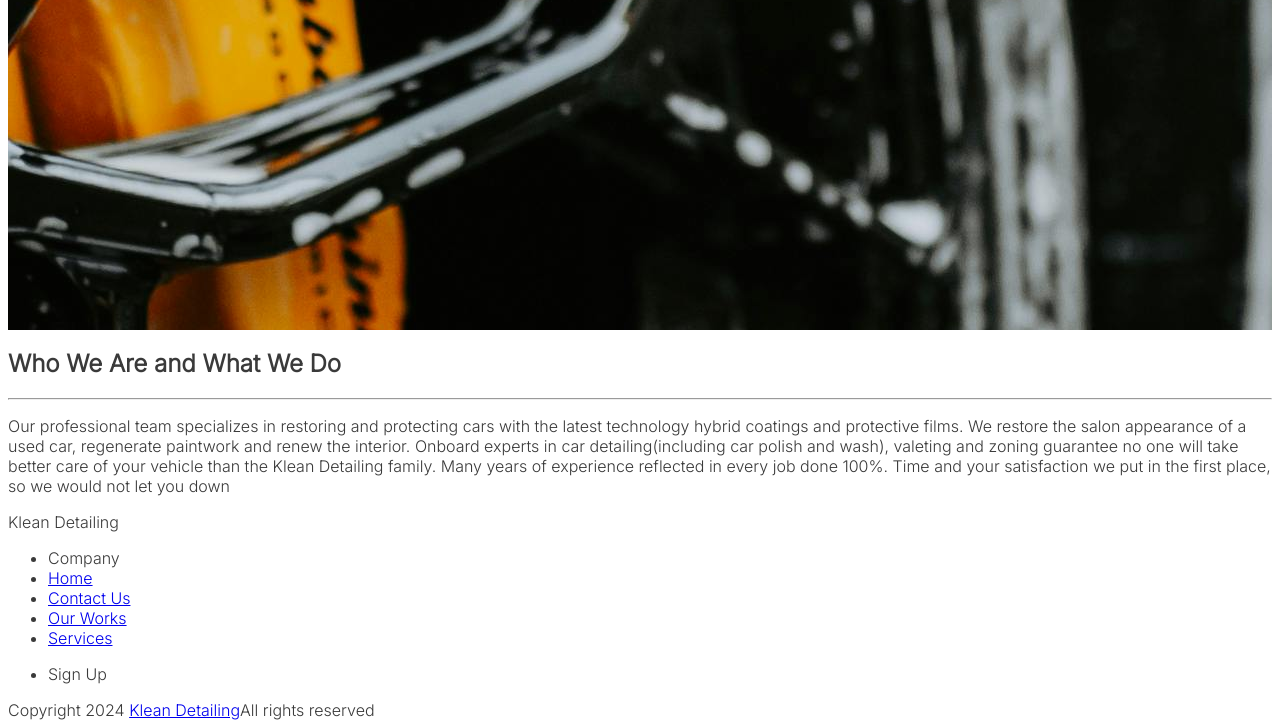
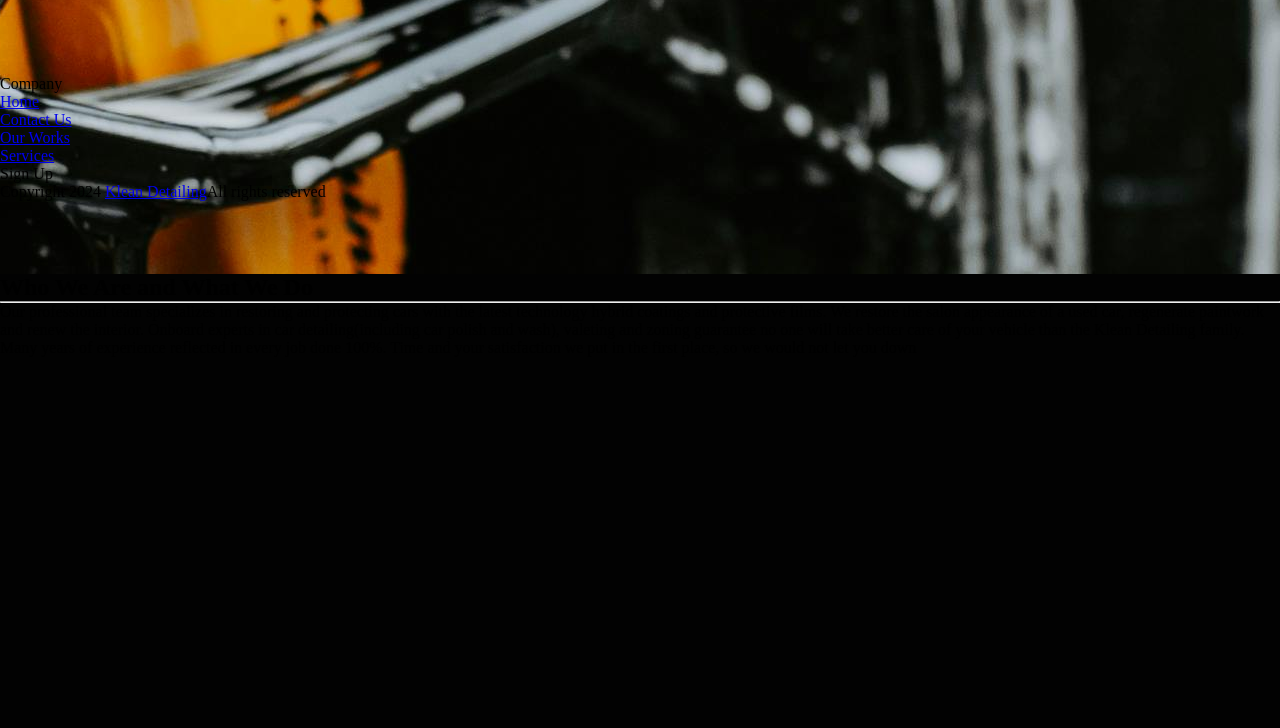
Before and after one commit to trxdave/kleandetailing, a plain HTML site: page index.html in a window 1280 px wide. Shown: the part 599-1327 px from the top of the page. After the commit the page ends 956 px from the top, so only its background shows below. Drawn offline with Linux system fonts and the light colour scheme; files whose address does not match are found by name.

Commit message:
Style CSS

```diff
--- a/assets/CSS/style.css
+++ b/assets/CSS/style.css
@@ -1,17 +1,18 @@
 @import url('https://fonts.googleapis.com/css2?family=Inter:wght@300&display=swap');
 
-. {
+* {
     margin: 0;
     padding: 0;
-    border: none;
+    box-sizing: border-box;
+    font-family: "poppins";
 }
 
 /* navigation links */
 
 body {
-    font-family: Inter, sans-serif;
-    font-weight: 300;
-    color: #3a3a3a
+    min-height: 100vh;
+    width: 100%;
+    background: #020202;
 }
 
 #menu {
@@ -60,3 +61,34 @@ body {
     width: 100%;
     background: url('assets/image/wash.jpg') no-repeat center center;
 }
+
+/* Footer */
+footer {
+    position: fixed;
+    background: #020202
+    width: 100%;
+    bottom: 0;
+    left: 0;
+}
+
+.content {
+    max-width: 1250px;
+    margin: auto;
+    padding: 30px 40px 40px 40px;
+}
+
+.content .top {
+    display: flex;
+    align-items: center;
+    justify-content: space-between;
+    margin-bottom: 50px;
+}
+
+.content .top .logo-details {
+    color: #fff;
+    font-size: 30px;
+}
+
+.content .top .media-icons a {
+    display: flex;
+}
```
